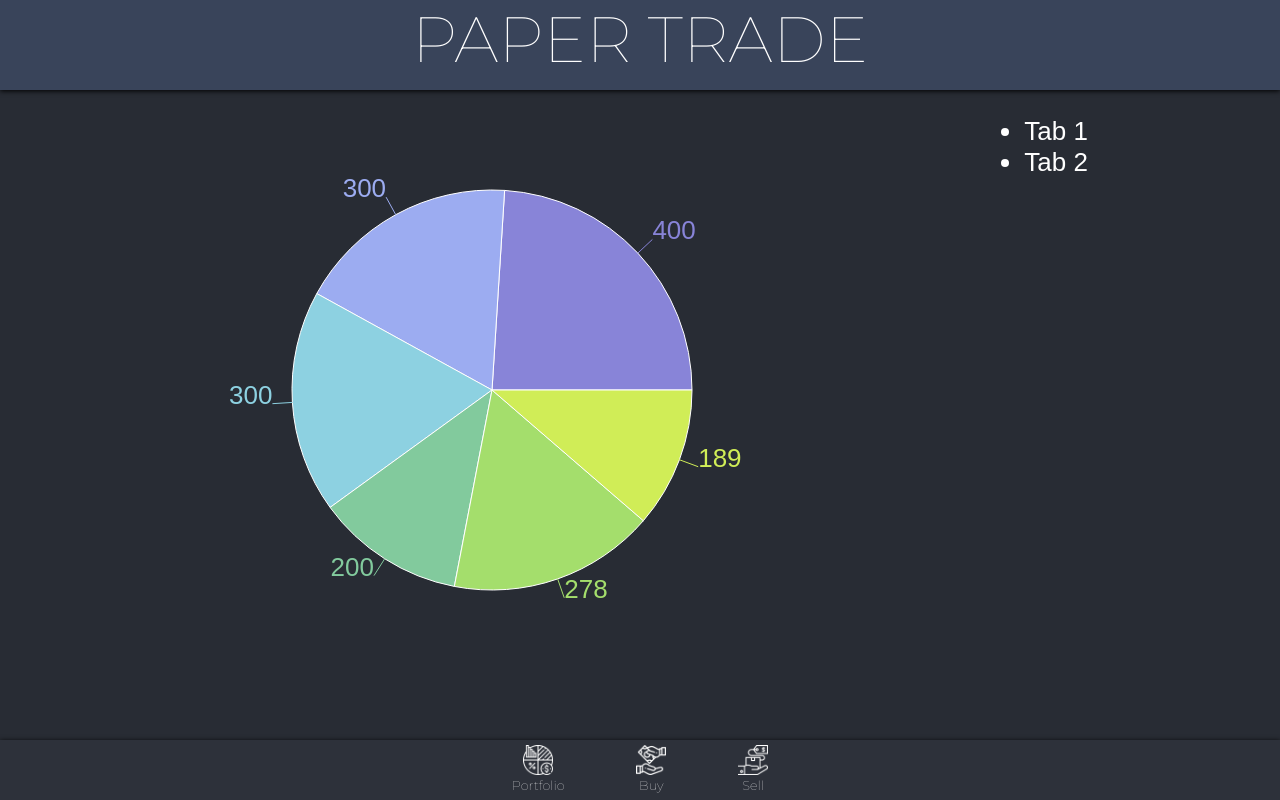
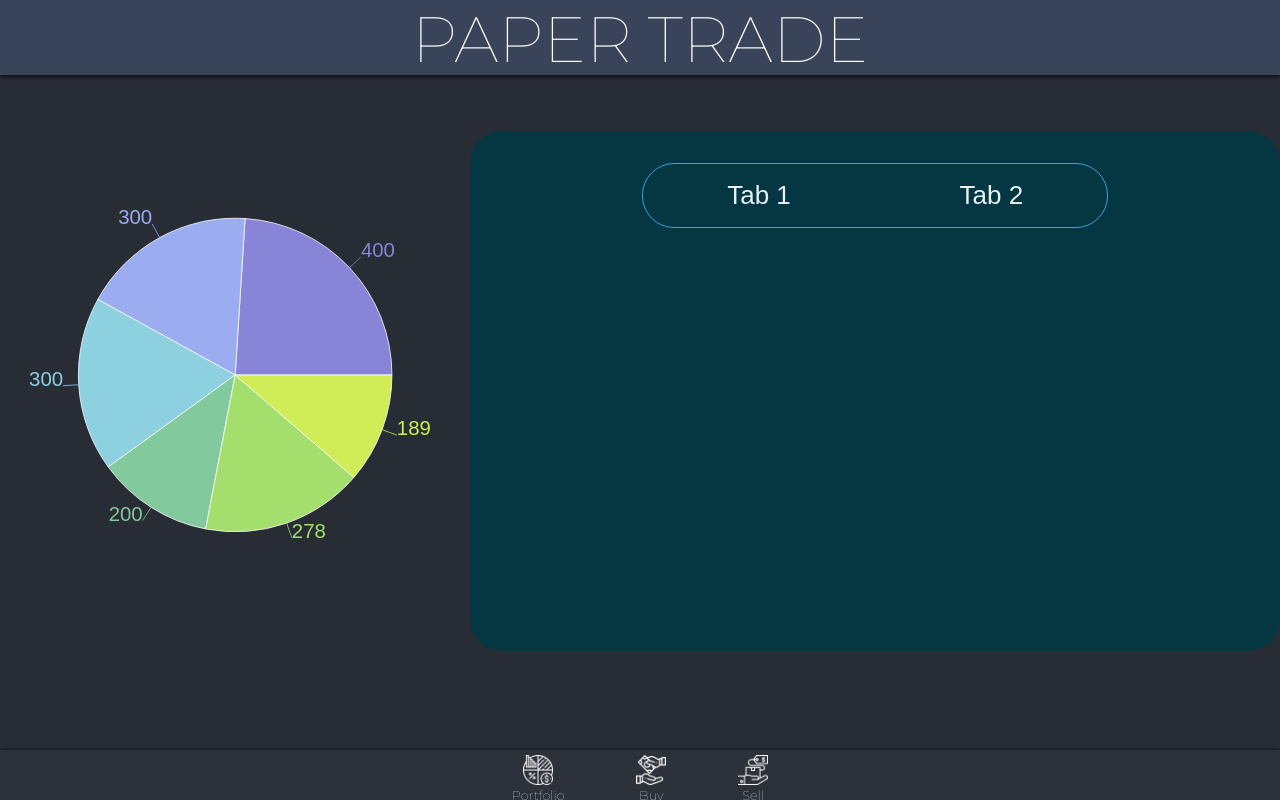
Before and after one commit to ivanleongwm/paper-trading, a React (Create React App) app: page / in a window 1280 px wide. Built offline with nearby package versions, Linux system fonts and the light colour scheme.

Commit message:
css added to tabs components

```diff
--- /dev/null
+++ b/src/views/Portfolio/Tabs/Tabs.css
@@ -0,0 +1,73 @@
+/* Remove browser defaults */
+* {
+  box-sizing: border-box;
+  padding: 0;
+  margin: 0;
+}
+// Style App.js wrapper
+.App {
+  width: 100vw;
+  height: 100vh;
+  display: flex;
+  align-items: center;
+  justify-content: center;
+  overflow: hidden;
+}
+
+/* Tab Container */
+.Tabs {
+  width: 80%;
+  height: auto;
+  min-height: 400px;
+  background: #053742;
+  margin: 3.5rem auto 1.5rem;
+  padding: 2rem 1rem;
+  color: #E8F0F2;
+  border-radius: 2rem;
+  @media (max-width: 769px) {
+    padding: 2rem 0;
+  }
+
+}
+
+/* Tab Navigation */
+ul.nav {
+  width: 60%;
+  margin: 0 auto 2rem;
+  display: flex;
+  align-items: center;
+  justify-content: space-between;
+  border: 1px solid #39A2DB;
+  border-radius: 2rem;
+  @media (max-width: 768px) {
+    width: 90%;
+  }
+}
+ul.nav li {
+  width: 50%;
+  padding: 1rem;
+  list-style: none;
+  text-align: center;
+  cursor: pointer;
+  transition: all 0.7s;
+  border-bottom-left-radius: 2rem;
+  border-top-left-radius: 2rem;
+}
+ul.nav li:nth-child(2) {
+  border-radius: 0;
+  border-bottom-right-radius: 2rem;
+  border-top-right-radius: 2rem;
+}
+ul.nav li:hover {
+  background: rgba(50, 224, 196, 0.15);
+}
+ul.nav li.active {
+  background: #39A2DB;
+}
+
+/* First and Second Tab Styles */
+.FirstTab p,
+.SecondTab p {
+  font-size: 2rem;
+  text-align: center;
+}
--- a/src/views/Portfolio/Tabs/Tabs.js
+++ b/src/views/Portfolio/Tabs/Tabs.js
@@ -1,3 +1,5 @@
+import './Tabs.css'
+
 export default function Tabs() {
     return (
         <div className="Tabs">
```
